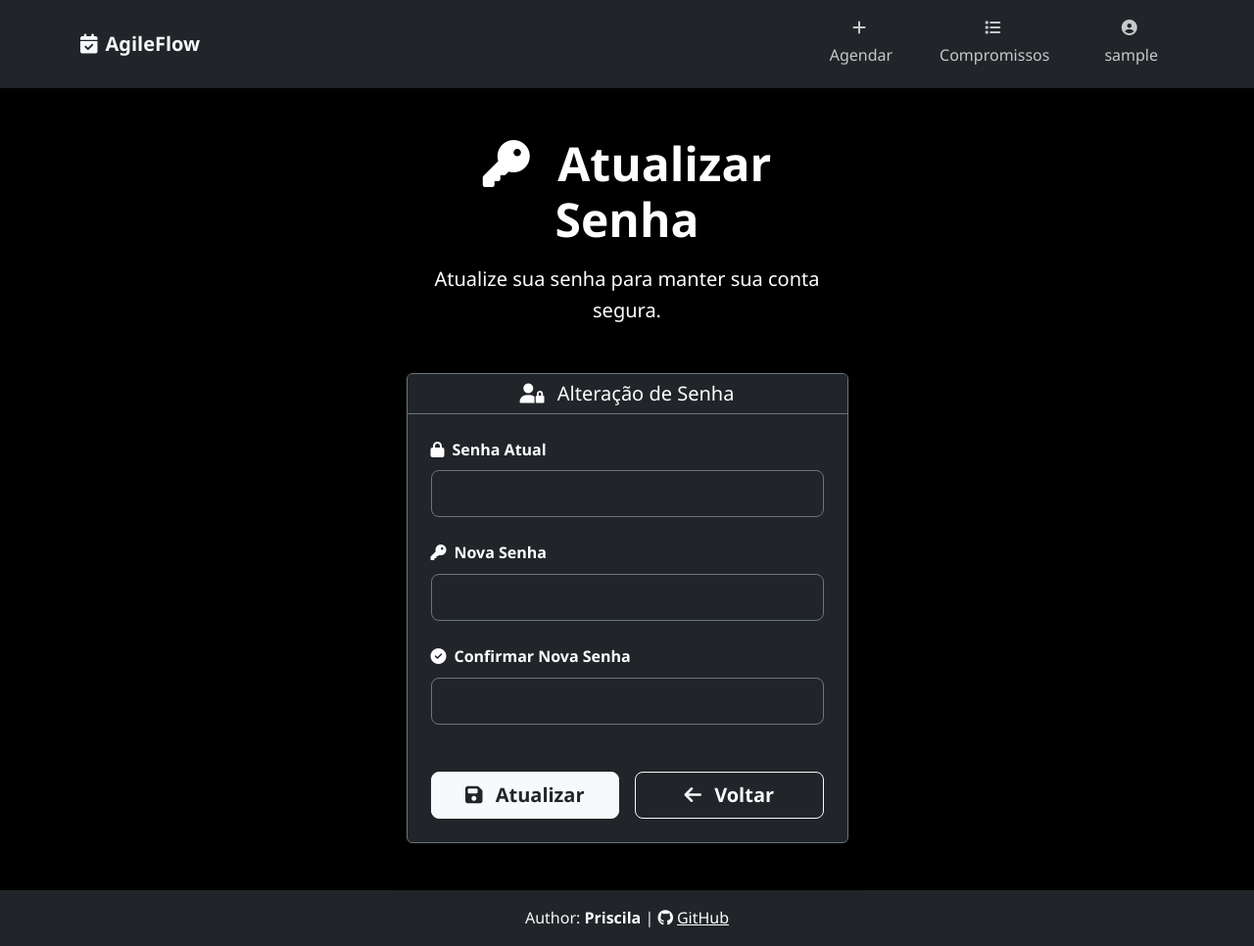
After one commit to Priscila190/agileflow, a Flask app: page /update_password in a window 1280 px wide. The commit adds this page. Shown: the whole page at 98% size. Run offline with Flask 3, Linux system fonts and the light colour scheme; the visitor is signed in with stand-in values (Sample User, id 1).

Commit message:
Implementando função para atualização segura de senha do usuário

```diff
--- a/source/auth.py
+++ b/source/auth.py
@@ -5,6 +5,35 @@ import bleach
 
 auth_bp = Blueprint('auth', __name__)
 
+@auth_bp.route('/update_password', methods=['GET', 'POST'])
+@login_required
+def update_password():
+    if request.method == 'POST':
+        current_password = request.form.get('current_password', '')
+        new_password = request.form.get('new_password', '')
+        confirm_password = request.form.get('confirm_password', '')
+
+        user = User.query.get(session['user_id'])
+
+        if not user.check_password(current_password):
+            flash('Senha atual incorreta.', 'error')
+            return redirect(url_for('auth.update_password'))
+
+        if len(new_password) < 6:
+            flash('A nova senha deve ter pelo menos 6 caracteres.', 'error')
+        elif new_password != confirm_password:
+            flash('As senhas não coincidem.', 'error')
+        else:
+            user.set_password(new_password)
+            try:
+                db.session.commit()
+                flash('Senha atualizada com sucesso!', 'success')
+                return redirect(url_for('appointments.my_appointments'))
+            except Exception:
+                db.session.rollback()
+                flash('Erro ao atualizar a senha. Tente novamente.', 'error')
+
+    return render_template('auth/update_password.html')
 
 @auth_bp.route('/login', methods=['GET', 'POST'])
 def login():
--- /dev/null
+++ b/templates/auth/update_password.html
@@ -0,0 +1,150 @@
+<!DOCTYPE html>
+<html lang="pt-BR">
+<head>
+    <meta charset="UTF-8">
+    <title>Agendar Compromisso - AgileFlow Solutions</title>
+    <meta name="viewport" content="width=device-width, initial-scale=1.0">
+    {% include 'components/stylesheet.html' %}
+</head>
+<body class="body-color-custom text-white d-flex flex-column min-vh-100">
+
+{% include 'components/navbar.html' %}
+
+<main class="flex-grow-1 d-flex align-items-center py-5">
+    <div class="container">
+        <div class="row justify-content-center">
+            <div class="col-12 col-md-8 col-lg-5">
+
+                <div class="text-center mb-5">
+                    <h1 class="display-5 fw-bold text-white mb-3">
+                        <i class="fas fa-key me-3"></i>
+                        Atualizar Senha
+                    </h1>
+                    <p class="lead text-white-75 mb-4">
+                        Atualize sua senha para manter sua conta segura.
+                    </p>
+                </div>
+
+                <div class="card bg-dark border-secondary shadow-lg">
+                    <div class="card-header bg-dark border-secondary text-center">
+                        <h5 class="card-title text-white mb-0">
+                            <i class="fas fa-user-lock me-2"></i>
+                            Alteração de Senha
+                        </h5>
+                    </div>
+
+                    <div class="card-body p-4">
+                        <form method="POST">
+
+                            <div class="mb-4">
+                                <label for="current_password" class="form-label text-white fw-semibold">
+                                    <i class="fas fa-lock me-2"></i>Senha Atual
+                                </label>
+                                <input type="password"
+                                       id="current_password"
+                                       name="current_password"
+                                       class="form-control form-control-lg bg-dark text-white border-secondary"
+                                       placeholder="Digite sua senha atual"
+                                       required>
+                            </div>
+
+                            <div class="mb-4">
+                                <label for="new_password" class="form-label text-white fw-semibold">
+                                    <i class="fas fa-key me-2"></i>Nova Senha
+                                </label>
+                                <input type="password"
+                                       id="new_password"
+                                       name="new_password"
+                                       class="form-control form-control-lg bg-dark text-white border-secondary"
+                                       placeholder="Digite a nova senha"
+                                       required>
+                            </div>
+
+                            <div class="mb-5">
+                                <label for="confirm_password" class="form-label text-white fw-semibold">
+                                    <i class="fas fa-check-circle me-2"></i>Confirmar Nova Senha
+                                </label>
+                                <input type="password"
+                                       id="confirm_password"
+                                       name="confirm_password"
+                                       class="form-control form-control-lg bg-dark text-white border-secondary"
+                                       placeholder="Confirme a nova senha"
+                                       required>
+                            </div>
+
+                            <div class="row g-3">
+                                <div class="col-12 col-sm-6">
+                                    <button type="submit" class="btn btn-light btn-lg w-100 text-dark fw-semibold">
+                                        <i class="fas fa-save me-2"></i>
+                                        Atualizar
+                                    </button>
+                                </div>
+                                <div class="col-12 col-sm-6">
+                                    <button type="button"
+                                            onclick="window.location.href='/my-appointments'"
+                                            class="btn btn-outline-light btn-lg w-100 fw-semibold">
+                                        <i class="fas fa-arrow-left me-2"></i>
+                                        Voltar
+                                    </button>
+                                </div>
+                            </div>
+
+                        </form>
+                    </div>
+                </div>
+
+            </div>
+        </div>
+    </div>
+</main>
+
+{% include 'components/messages.html' %}
+
+
+{% include 'components/footer.html' %}
+
+
+{% include 'components/script.html' %}
+
+<script>
+    document.addEventListener('DOMContentLoaded', function () {
+        const toggleButtons = document.querySelectorAll('.toggle-password');
+
+        toggleButtons.forEach(button => {
+            button.addEventListener('click', function () {
+                const input = this.previousElementSibling;
+                const icon = this.querySelector('i');
+
+                if (input.type === 'password') {
+                    input.type = 'text';
+                    icon.classList.replace('fa-eye', 'fa-eye-slash');
+                    this.setAttribute('aria-label', 'Ocultar senha');
+                    this.title = 'Ocultar senha';
+                } else {
+                    input.type = 'password';
+                    icon.classList.replace('fa-eye-slash', 'fa-eye');
+                    this.setAttribute('aria-label', 'Mostrar senha');
+                    this.title = 'Mostrar senha';
+                }
+
+                input.focus();
+            });
+
+            button.setAttribute('aria-label', 'Mostrar senha');
+            button.setAttribute('type', 'button');
+            button.title = 'Mostrar senha';
+        });
+
+        toggleButtons.forEach(button => {
+            button.addEventListener('keypress', function (e) {
+                if (e.key === 'Enter') {
+                    e.preventDefault();
+                    this.click();
+                }
+            });
+        });
+    });
+</script>
+
+</body>
+</html>
--- a/templates/components/navbar.html
+++ b/templates/components/navbar.html
@@ -45,6 +45,12 @@
                         </li>
                         <li>
                             <hr class="dropdown-divider">
+                        </li>
+                        <li>
+                            <a class="dropdown-item d-flex align-items-center" href="/update_password"
+                               aria-label="Senha">
+                                <i class="fas fa-key me-2"></i>Senha
+                            </a>
                         </li>
                         <li>
                             <a class="dropdown-item d-flex align-items-center" href="/logout" aria-label="Sair">
--- a/templates/system/edit_list.html
+++ b/templates/system/edit_list.html
@@ -8,6 +8,7 @@
 </head>
 <body class="body-color-custom text-white d-flex flex-column min-vh-100">
 
+{% include 'components/navbar.html' %}
 
 <main class="flex-grow-1 d-flex align-items-center py-5">
     <div class="container">
--- a/templates/system/schedule_appointment.html
+++ b/templates/system/schedule_appointment.html
@@ -8,6 +8,7 @@
 </head>
 <body class="body-color-custom text-white d-flex flex-column min-vh-100">
 
+{% include 'components/navbar.html' %}
 
 <main class="flex-grow-1 d-flex align-items-center py-5">
     <div class="container">
@@ -100,7 +101,7 @@
                                 <div class="col-12 col-sm-6">
                                     <button type="submit" class="btn btn-light btn-lg w-100 text-dark fw-semibold">
                                         <i class="fas fa-check me-2"></i>
-                                        Agendar Compromisso
+                                        Agendar
                                     </button>
                                 </div>
                                 <div class="col-12 col-sm-6">
```
Also changed, not shown: source/appointments.py (+60 -42 lines), templates/system/appointment_list.html (line endings or trailing spaces).
